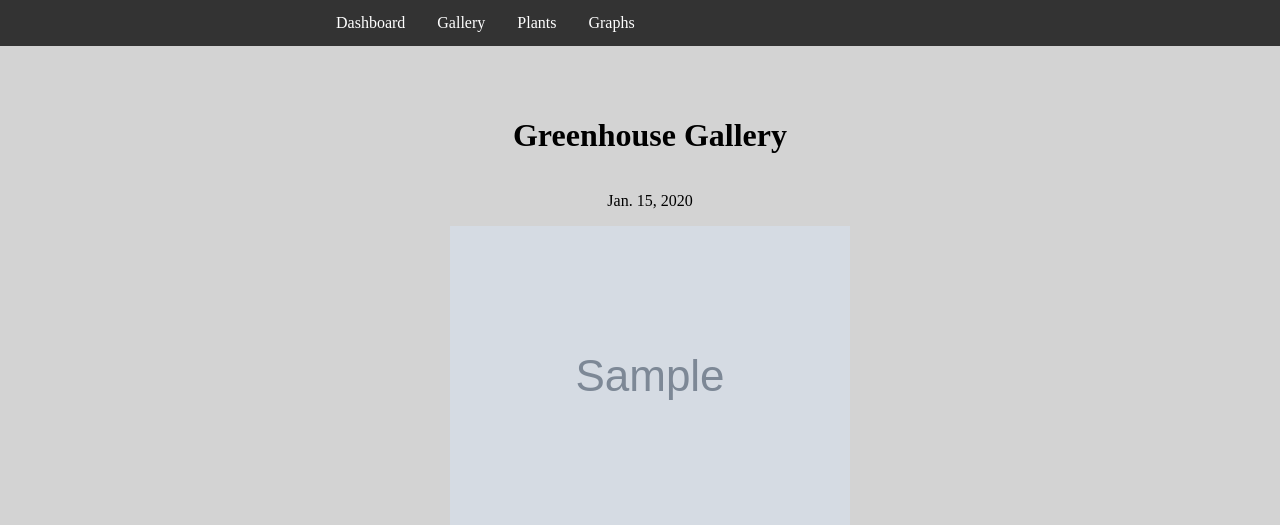
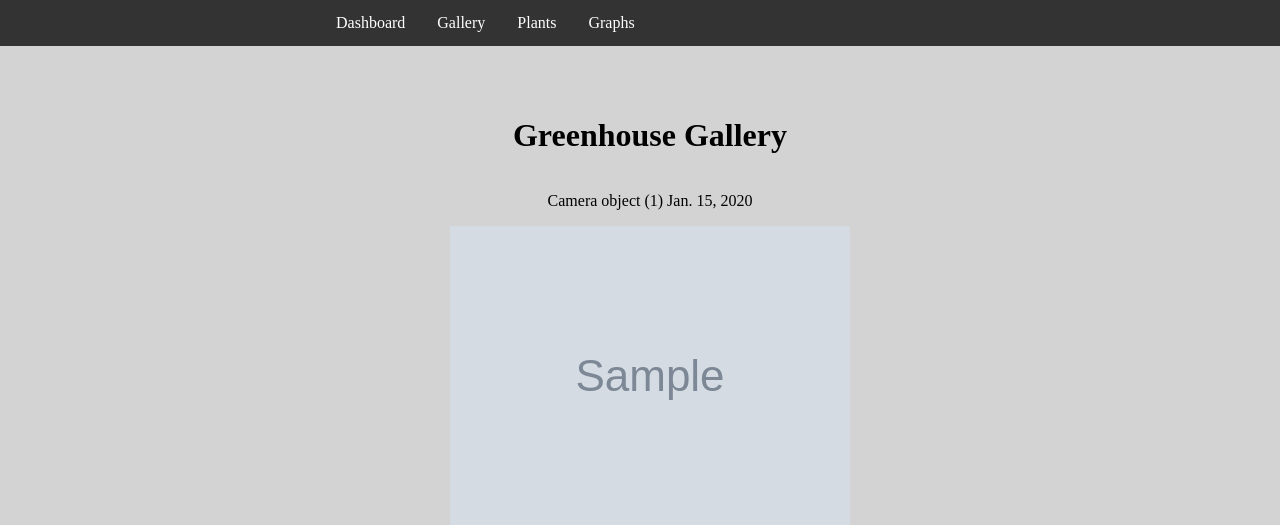
Before and after one commit to BrettMeirhofer/DjangoGreenhouse, a Django app: page /gallery in a window 1280 px wide. Shown: the top 525 px of the page. Run offline with Django 4.2, Linux system fonts and the light colour scheme; tables that the repository leaves empty hold one stand-in row (values such as "Sample post"); grey boxes marked "Sample" are stand-in pictures.

Commit message:
Water tank can no longer go beneath 0%
- Dashboard displays most recent image on camera 1
- Gallery now displays which camera the image came from

```diff
--- a/GreenhouseSite/Sensors/static/Sensors/js/dashboard.js
+++ b/GreenhouseSite/Sensors/static/Sensors/js/dashboard.js
@@ -16,9 +16,9 @@ $(document).ready(function () {
 
             water_text = $("#water")
             water_text.text(data.readings[4] + "%")
-            water_percent = data.readings[4]
-            $("#air_tank").css("height", 100 - data.readings[4])
-            $("#water_tank").css("height", data.readings[4] - 5)
+            water_percent = Math.max(data.readings[4])
+            $("#air_tank").css("height", 100 - water_percent)
+            $("#water_tank").css("height", water_percent - 5)
             $("#Soil1").text(data.readings[5])
             $("#Soil2").text(data.readings[6])
             $("#Soil3").text(data.readings[7])
--- a/GreenhouseSite/Sensors/views/public.py
+++ b/GreenhouseSite/Sensors/views/public.py
@@ -5,7 +5,7 @@ import Plants
 
 
 def gallery_view(request):
-    images = models.DatedImage.objects.order_by("-date")
+    images = models.DatedImage.objects.order_by("-date").filter(id=1)
     return render(request, "admin/gallery.html", {'images': images})
 
 
--- a/GreenhouseSite/templates/admin/gallery.html
+++ b/GreenhouseSite/templates/admin/gallery.html
@@ -14,7 +14,7 @@
         <h1>Greenhouse Gallery</h1>
         {% for image in images %}
             <div class="gallerydiv">
-                <p class="gallerydate">{{image.date}}</p>
+                <p class="gallerydate">{{image.camera}} {{image.date}}</p>
                 <img src="{{image.image.url}}">
             </div>
         {% endfor %}
```
